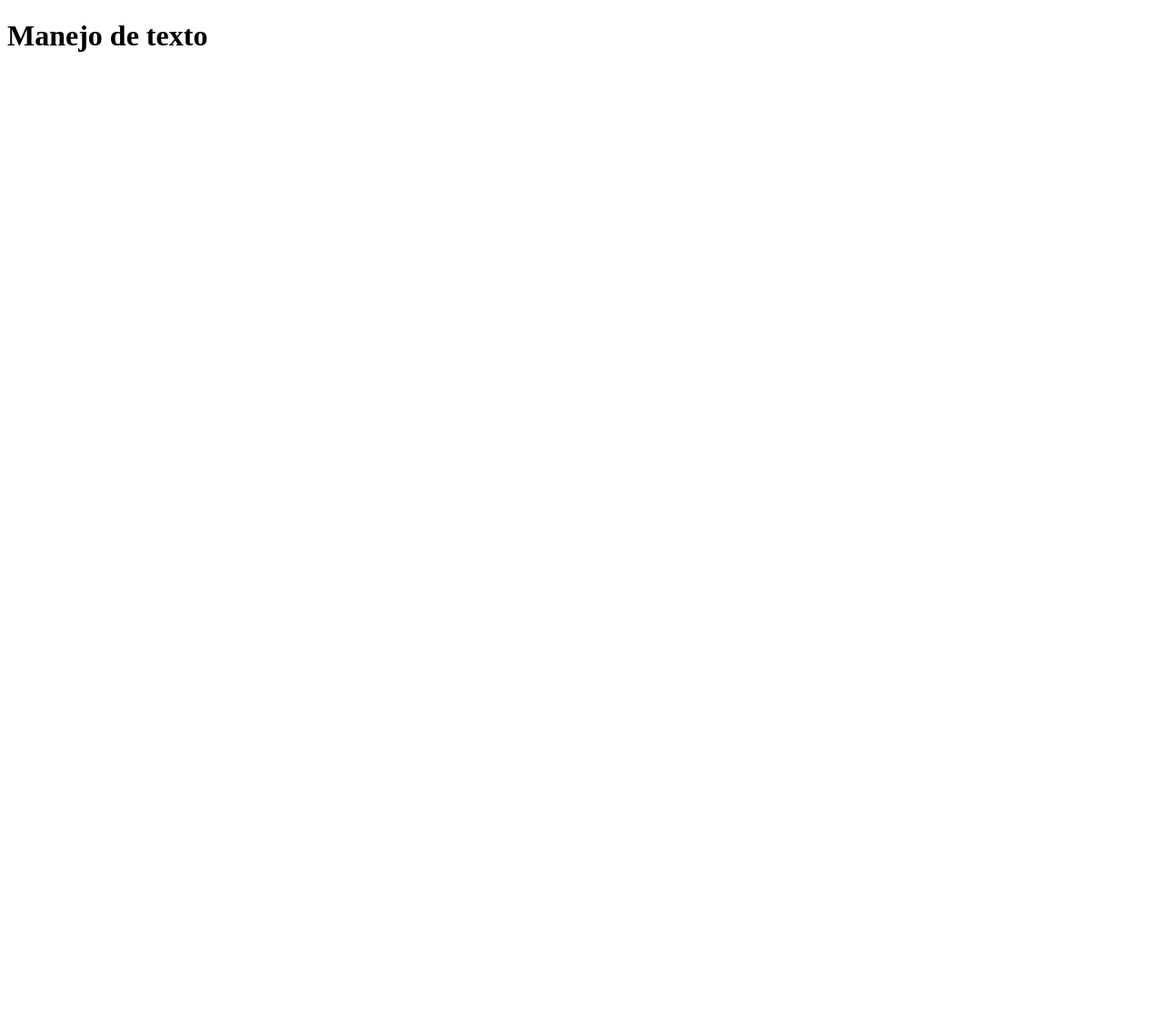
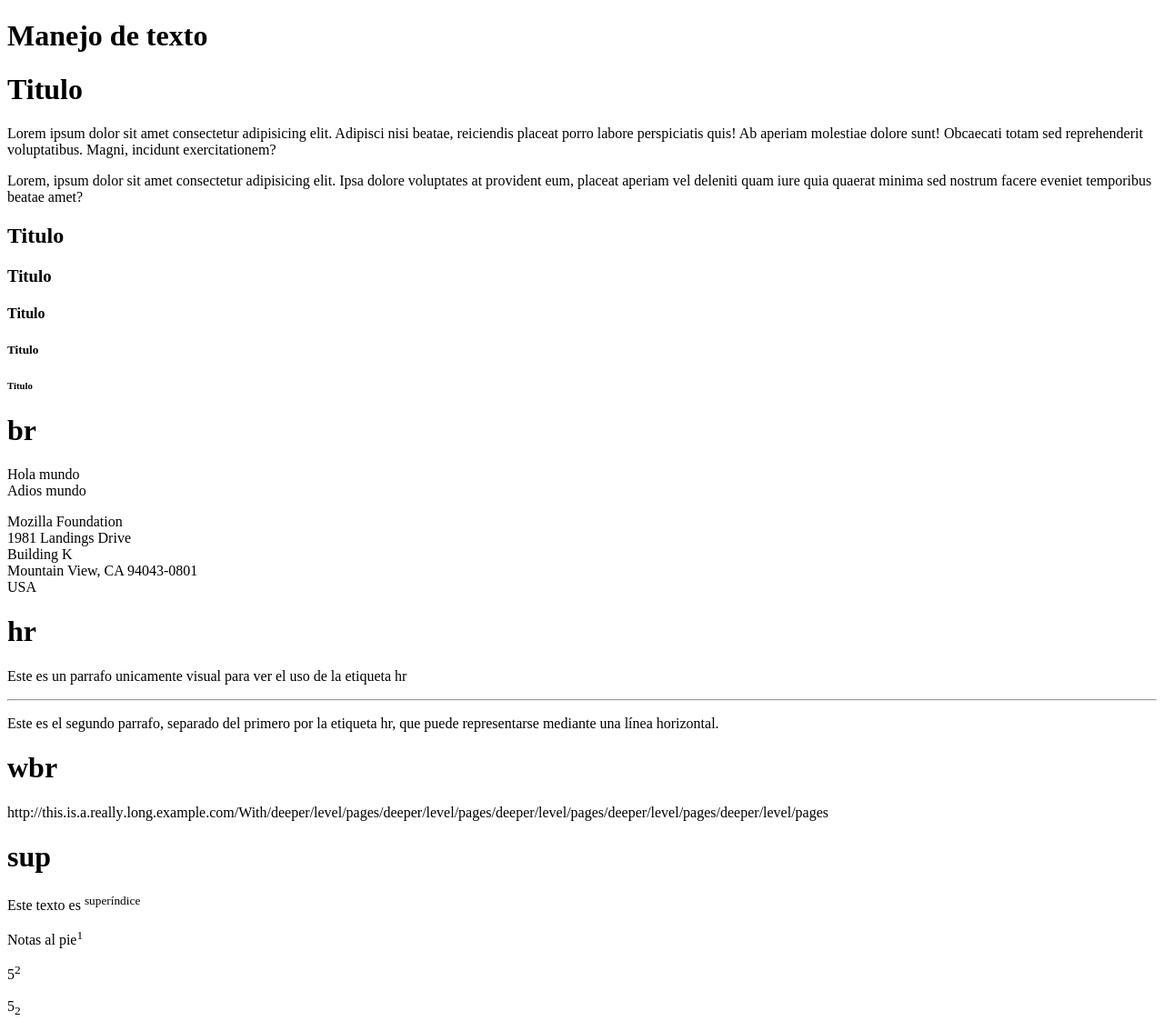
Before and after one commit to fabi-cm/Manejo_de_texto, a plain HTML site: page index.html in a window 1280 px wide. Shown: the whole page at 91% size. Before the commit the page ends 800 px from the top, so only its background shows below. Drawn offline with Linux system fonts and the light colour scheme.

Commit message:
Se agrego nuevos elementos

```diff
--- a/index.html
+++ b/index.html
@@ -1,12 +1,61 @@
 <!DOCTYPE html>
 <html lang="en">
-<head>
-    <meta charset="UTF-8">
-    <meta http-equiv="X-UA-Compatible" content="IE=edge">
-    <meta name="viewport" content="width=device-width, initial-scale=1.0">
+  <head>
+    <meta charset="UTF-8" />
+    <meta http-equiv="X-UA-Compatible" content="IE=edge" />
+    <meta name="viewport" content="width=device-width, initial-scale=1.0" />
     <title>Documento</title>
-</head>
-<body>
+  </head>
+  <body>
     <h1>Manejo de texto</h1>
-</body>
+    <h1>Titulo</h1>
+    <p>
+      Lorem ipsum dolor sit amet consectetur adipisicing elit. Adipisci nisi
+      beatae, reiciendis placeat porro labore perspiciatis quis! Ab aperiam
+      molestiae dolore sunt! Obcaecati totam sed reprehenderit voluptatibus.
+      Magni, incidunt exercitationem?
+    </p>
+    <p>
+      Lorem, ipsum dolor sit amet consectetur adipisicing elit. Ipsa dolore
+      voluptates at provident eum, placeat aperiam vel deleniti quam iure quia
+      quaerat minima sed nostrum facere eveniet temporibus beatae amet?
+    </p>
+    <h2>Titulo</h2>
+    <h3>Titulo</h3>
+    <h4>Titulo</h4>
+    <h5>Titulo</h5>
+    <h6>Titulo</h6>
+    <h1>br</h1>
+    <div>Hola mundo</div>
+    <div>Adios mundo</div>
+    <p>
+      Mozilla Foundation<br />
+      1981 Landings Drive<br />
+      Building K<br />
+      Mountain View, CA 94043-0801<br />
+      USA
+    </p>
+
+    <h1>hr</h1>
+    <p>
+      Este es un parrafo unicamente visual para ver el uso de la etiqueta hr
+    </p>
+    <hr />
+    <p>
+      Este es el segundo parrafo, separado del primero por la etiqueta hr, que
+      puede representarse mediante una línea horizontal.
+    </p>
+
+    <h1>wbr</h1>
+    <p>
+      http://this<wbr />.is<wbr />.a<wbr />.really<wbr />.long<wbr />.example<wbr />.com/With<wbr />/deeper<wbr />/level<wbr />/pages<wbr />/deeper<wbr />/level<wbr />/pages<wbr />/deeper<wbr />/level<wbr />/pages<wbr />/deeper<wbr />/level<wbr />/pages<wbr />/deeper<wbr />/level<wbr />/pages
+    </p>
+
+    <h1>sup</h1>
+    <p>Este texto es <sup>superíndice</sup></p>
+    <p>Notas al pie<sup>1</sup></p>
+    <p>5<sup>2</sup></p>
+    <p>5<sub>2</sub></p>
+
+  </body>
 </html>
```
